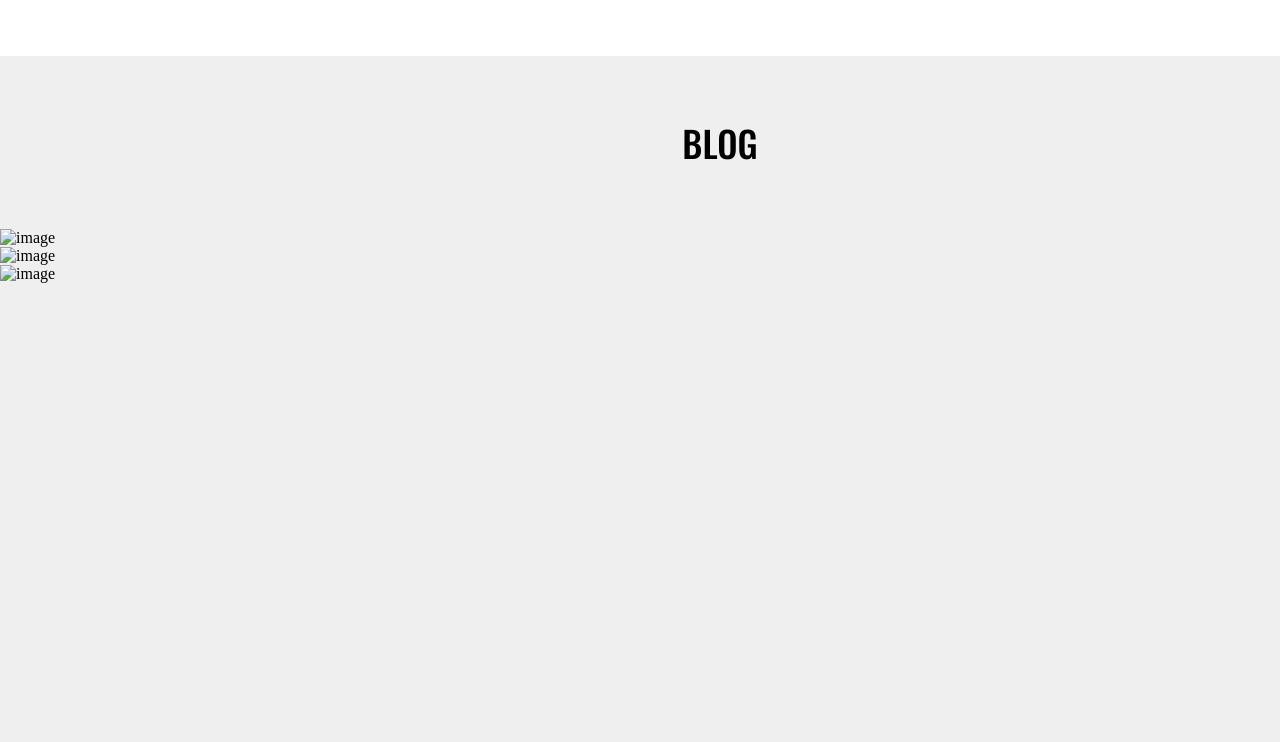
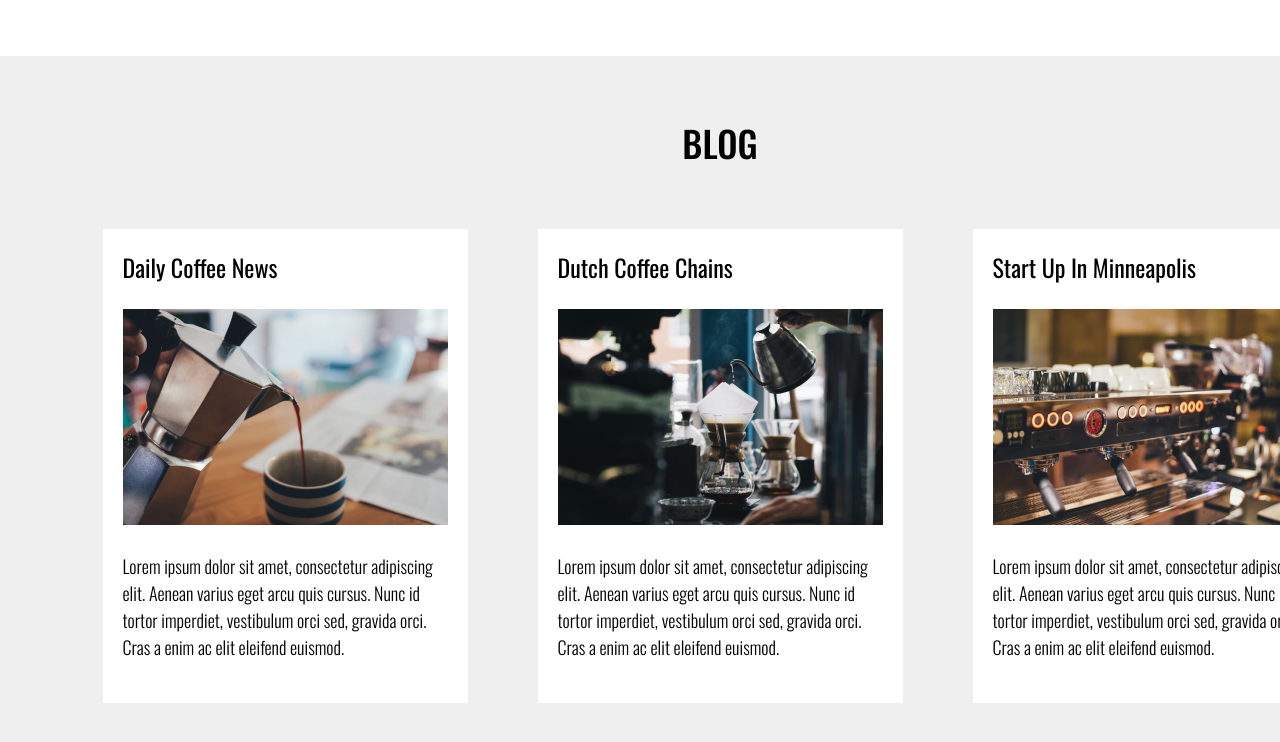
Before and after one commit to DenisLystsev/LandingPage, a website: page src/index.html in a window 1280 px wide. Shown: the part 1308-2050 px from the top of the page. Drawn offline with nearby package versions, Linux system fonts and the light colour scheme; files that its build step writes are made by us from their sources; files whose address does not match are found by name.

Commit message:
Закончил секцию Blog

```diff
--- a/src/index.html
+++ b/src/index.html
@@ -49,21 +49,30 @@
             <h2 class="blog__title heading">Blog</h2>
             <div class="blog__wrapper">
                 <div class="blog__wrapper__item item-content">
-                    <h3 class="item-content__title box-title"></h3>
-                    <img class="item-content__image" src="" alt="image">
-                    <p class="item-content__text"></p>
+                    <h3 class="item-content__title">Daily Coffee News</h3>
+                    <img class="item-content__image" src="img/item-content__image_1.jpg" alt="image">
+                    <p class="item-content__text">
+                        Lorem ipsum dolor sit amet, consectetur adipiscing elit.
+                        Aenean varius eget arcu quis cursus. Nunc id tortor imperdiet, vestibulum orci sed, gravida orci. Cras a enim ac elit eleifend euismod.
+                    </p>
                 </div>
 
                 <div class="blog__wrapper__item item-content">
-                    <h3 class="item-content__title box-title"></h3>
-                    <img class="item-content__image" src="" alt="image">
-                    <p class="item-content__text"></p>
+                    <h3 class="item-content__title">Dutch Coffee Chains</h3>
+                    <img class="item-content__image" src="img/item-content__image_2.jpg" alt="image">
+                    <p class="item-content__text">
+                        Lorem ipsum dolor sit amet, consectetur adipiscing elit.
+                        Aenean varius eget arcu quis cursus. Nunc id tortor imperdiet, vestibulum orci sed, gravida orci. Cras a enim ac elit eleifend euismod.
+                    </p>
                 </div>
 
                 <div class="blog__wrapper__item item-content">
-                    <h3 class="item-content__title box-title"></h3>
-                    <img class="item-content__image" src="" alt="image">
-                    <p class="item-content__text"></p>
+                    <h3 class="item-content__title">Start Up In Minneapolis</h3>
+                    <img class="item-content__image" src="img/item-content__image_3.jpg" alt="image">
+                    <p class="item-content__text">
+                        Lorem ipsum dolor sit amet, consectetur adipiscing elit.
+                        Aenean varius eget arcu quis cursus. Nunc id tortor imperdiet, vestibulum orci sed, gravida orci. Cras a enim ac elit eleifend euismod.
+                    </p>
                 </div>
             </div>
         </div>
--- a/src/styles/style.scss
+++ b/src/styles/style.scss
@@ -100,9 +100,9 @@
     height: 632px;
 
 
-    &__title {
+    // &__title {
 
-    }
+    // }
 
     &__content {
         margin-left: 80px;
@@ -125,11 +125,47 @@
         }
     }
 }
+
 .blog {
     height: 711px;
     background-color: #EFEFEF;
+    display: flex;
+    align-items: center;
+    flex-direction: column;
+
+    &__wrapper {
+        display: flex;
+        justify-content: space-between;
+        width: 1235px;
+    }
+}
+
+.item-content {
+    width: 365px;
+    height: 474px;
+    background-color: #fff;
+    padding: 20px 20px 0 20px;
 
     &__title {
+        color: #000;
+        font-family: 'Oswald';
+        font-style: normal;
+        font-weight: 400;
+        font-size: 24px;
+        line-height: 36px;
+        margin-bottom: 24px;
+    }
 
+    &__image {
+        margin-bottom: 24px;
+    }
+
+    &__text {
+        color: #000;
+        font-family: 'Oswald';
+        font-style: normal;
+        font-weight: 300;
+        font-size: 18px;
+        line-height: 27px;
     }
 }
```
Also changed, not shown: dist/css/main.min.css, dist/img/item-content__image_1.jpg (added), dist/img/item-content__image_2.jpg (added), dist/img/item-content__image_3.jpg (added), dist/index.html.
